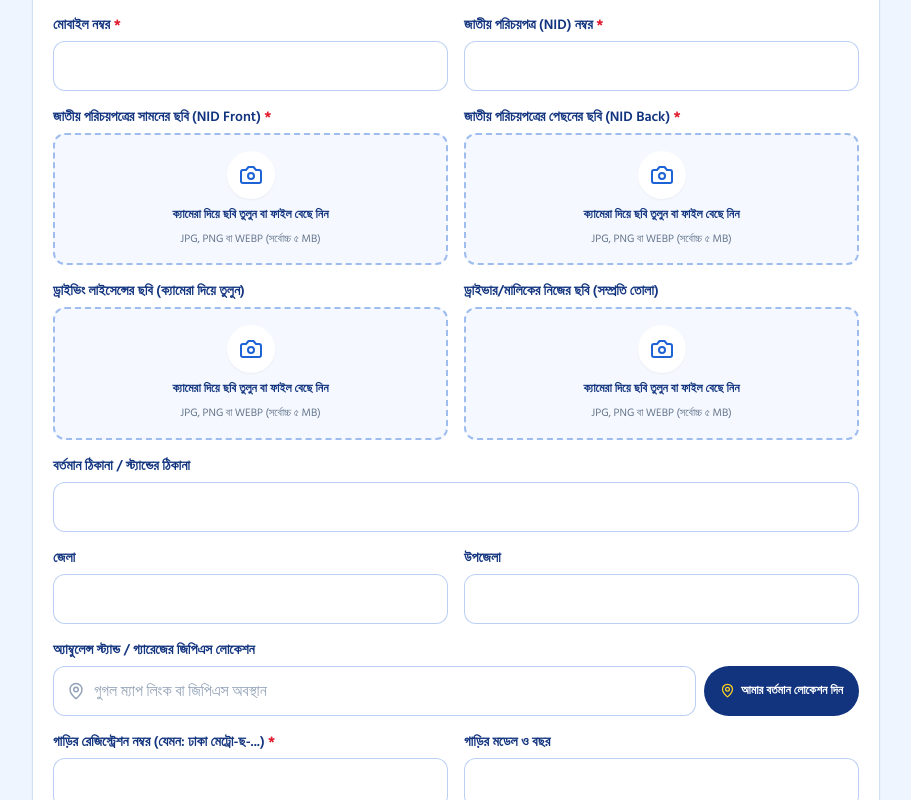
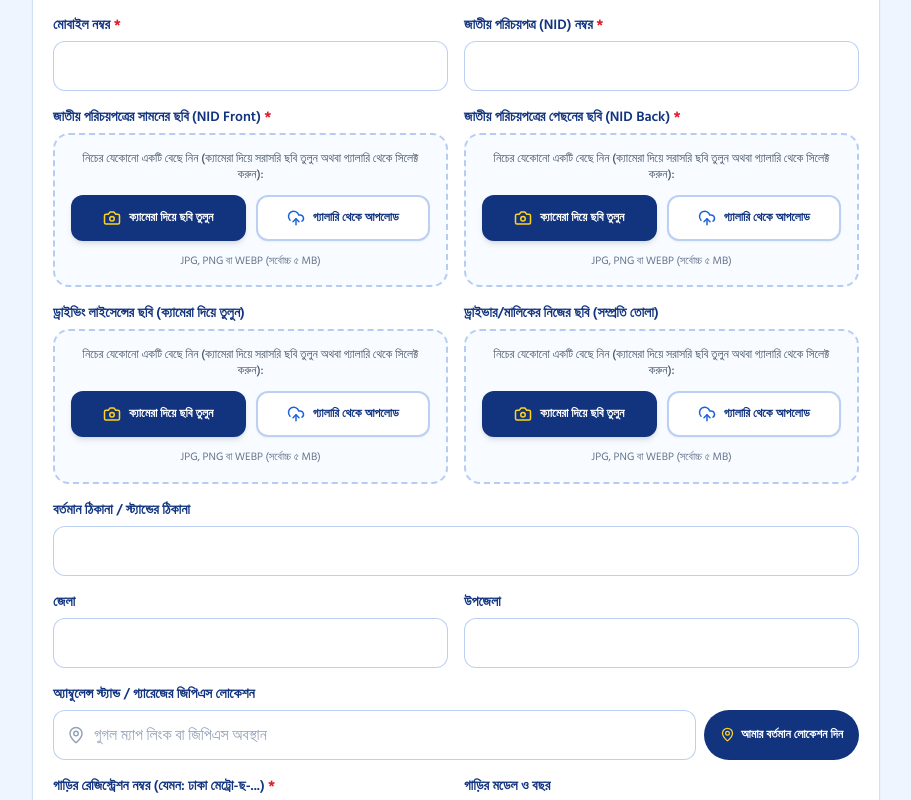
Before and after one commit to ashraful-commits/dhmedical, a Next.js app: page /partner in a window 1280 px wide. Shown: the part 1200-2000 px from the top of the page, without its empty margins (184-1095 px from the left). Built offline with nearby package versions, Linux system fonts and the light colour scheme; a web font is replaced by a local one.

Commit message:
feat: add dedicated camera capture and gallery upload buttons for photo upload

```diff
--- a/components/DynamicForm.js
+++ b/components/DynamicForm.js
@@ -42,23 +42,34 @@ function Upload({ f, val, set }) {
       setErr(x.message || "আপলোড ব্যর্থ হয়েছে");
     }
     setBusy(false);
+    e.target.value = "";
   }
 
   return (
     <div>
       <Label f={f} />
-      <div className="relative">
       {val ? (
-          <div className="flex items-center gap-3 rounded-xl border border-slate-200 bg-slate-50 p-3">
-            <img src={val} alt="" className="h-16 w-16 rounded-lg object-cover border border-slate-300" />
+        <div className="flex items-center gap-3 rounded-2xl border border-slate-200 bg-slate-50 p-3 shadow-sm">
+          <img src={val} alt="" className="h-20 w-20 rounded-xl object-cover border border-slate-300 shadow-inner shrink-0" />
           <div className="flex-1 min-w-0">
-              <span className="inline-flex items-center gap-1 text-xs font-bold text-green-700">
-                <CheckCircle2 size={14} /> ছবি যুক্ত হয়েছে
+            <span className="inline-flex items-center gap-1 text-xs font-bold text-emerald-700 bg-emerald-100/80 px-2.5 py-0.5 rounded-full">
+              <CheckCircle2 size={13} /> ছবি সফলভাবে যুক্ত হয়েছে
             </span>
-              <p className="text-xs text-slate-500 truncate mt-0.5">{val}</p>
-              <div className="mt-1 flex items-center gap-2">
-                <label className="cursor-pointer text-xs font-bold text-blue hover:underline">
-                  পরিবর্তন করুন
+            <p className="text-[11px] text-slate-500 truncate mt-1">লিংক: {val}</p>
+            <div className="mt-2 flex flex-wrap items-center gap-2">
+              <label className="btn btn-navy !min-h-[30px] !px-2.5 !py-1 text-xs cursor-pointer flex items-center gap-1 font-bold">
+                <Camera size={13} className="text-gold" /> রি-শট নিন
+                <input
+                  type="file"
+                  accept="image/*"
+                  capture="environment"
+                  className="sr-only"
+                  onChange={pick}
+                  disabled={busy}
+                />
+              </label>
+              <label className="btn btn-line !min-h-[30px] !px-2.5 !py-1 text-xs cursor-pointer flex items-center gap-1 font-bold">
+                <UploadCloud size={13} className="text-blue" /> গ্যালারি
                 <input
                   type="file"
                   accept="image/jpeg,image/png,image/webp"
@@ -70,7 +81,7 @@ function Upload({ f, val, set }) {
               <button
                 type="button"
                 onClick={() => set(f.name, "")}
-                  className="text-xs font-semibold text-red hover:underline"
+                className="text-xs font-bold text-rose-600 hover:underline px-1"
               >
                 মুছুন
               </button>
@@ -78,14 +89,36 @@ function Upload({ f, val, set }) {
           </div>
         </div>
       ) : (
-          <label className="flex min-h-[96px] cursor-pointer flex-col items-center justify-center gap-2 rounded-xl border-2 border-dashed border-blue/40 bg-blue-soft/30 p-4 text-center transition-colors hover:bg-blue-soft/50">
-            <span className="grid h-12 w-12 place-items-center rounded-full bg-white text-blue shadow-sm">
-              {busy ? <Loader2 className="animate-spin" size={24} /> : <Camera size={24} />}
-            </span>
-            <span className="text-xs font-bold text-navy">
-              {busy ? "ক্লাউডিনারিতে আপলোড হচ্ছে…" : "ক্যামেরা দিয়ে ছবি তুলুন বা ফাইল বেছে নিন"}
-            </span>
-            <span className="text-[11px] text-slate-500">JPG, PNG বা WEBP (সর্বোচ্চ ৫ MB)</span>
+        <div className="rounded-2xl border-2 border-dashed border-blue/30 bg-blue-soft/20 p-4 transition-all hover:bg-blue-soft/30">
+          {busy ? (
+            <div className="flex flex-col items-center justify-center py-4 gap-2 text-center">
+              <Loader2 className="animate-spin text-blue" size={30} />
+              <p className="text-xs font-bold text-navy">ছবি ক্লাউডিনারিতে আপলোড হচ্ছে, অপেক্ষা করুন…</p>
+            </div>
+          ) : (
+            <div className="space-y-3">
+              <p className="text-xs font-medium text-slate-600 text-center">
+                নিচের যেকোনো একটি বেছে নিন (ক্যামেরা দিয়ে সরাসরি ছবি তুলুন অথবা গ্যালারি থেকে সিলেক্ট করুন):
+              </p>
+              <div className="grid grid-cols-1 sm:grid-cols-2 gap-2.5">
+                {/* 1. Camera Option */}
+                <label className="flex items-center justify-center gap-2 rounded-xl bg-navy px-4 py-3 text-xs font-bold text-white shadow-md hover:bg-navy-dark cursor-pointer transition-transform active:scale-95">
+                  <Camera size={18} className="text-gold" />
+                  <span>ক্যামেরা দিয়ে ছবি তুলুন</span>
+                  <input
+                    type="file"
+                    accept="image/*"
+                    capture="environment"
+                    className="sr-only"
+                    onChange={pick}
+                    disabled={busy}
+                  />
+                </label>
+
+                {/* 2. Gallery / File Upload Option */}
+                <label className="flex items-center justify-center gap-2 rounded-xl border-2 border-blue/30 bg-white px-4 py-3 text-xs font-bold text-navy shadow-sm hover:bg-blue-soft/40 cursor-pointer transition-transform active:scale-95">
+                  <UploadCloud size={18} className="text-blue" />
+                  <span>গ্যালারি থেকে আপলোড</span>
                   <input
                     type="file"
                     accept="image/jpeg,image/png,image/webp"
@@ -94,8 +127,14 @@ function Upload({ f, val, set }) {
                     disabled={busy}
                   />
                 </label>
+              </div>
+              <p className="text-[11px] text-slate-500 text-center">
+                JPG, PNG বা WEBP (সর্বোচ্চ ৫ MB)
+              </p>
+            </div>
           )}
         </div>
+      )}
       {err && <p role="alert" className="mt-1.5 text-xs font-semibold text-red">{err}</p>}
     </div>
   );
```
Lines whose indentation alone changed are shown as unchanged.
